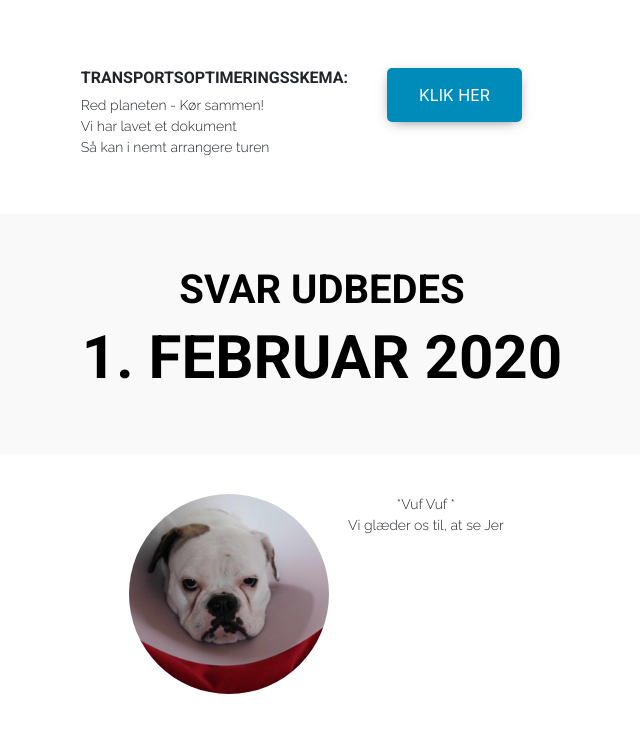
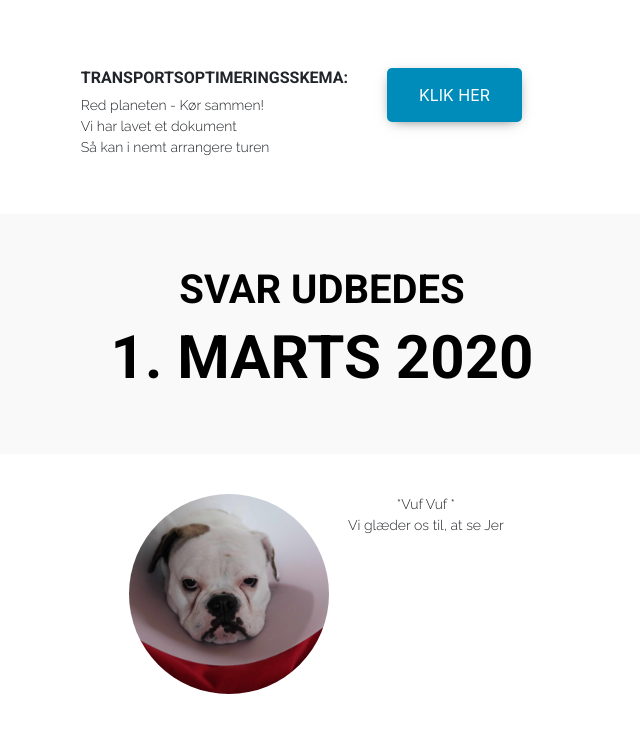
Before and after one commit to LasseLykke/bryllupssite, a plain HTML site: page index.html in a window 1280 px wide. Shown: the part 2597-3329 px from the top of the page, without its empty margins (318-958 px from the left). Drawn offline with nearby package versions, Linux system fonts and the light colour scheme.

Commit message:
Change index.html text on "SU"

```diff
--- a/index.html
+++ b/index.html
@@ -163,7 +163,7 @@
 
     <!-- Svar udbedes -->
     <div class="SU">
-      <h3>Svar udbedes<br></h3><h2> 1. februar 2020</h2>
+      <h3>Svar udbedes<br></h3><h2> 1. marts 2020</h2>
     </div>
 
 
```
